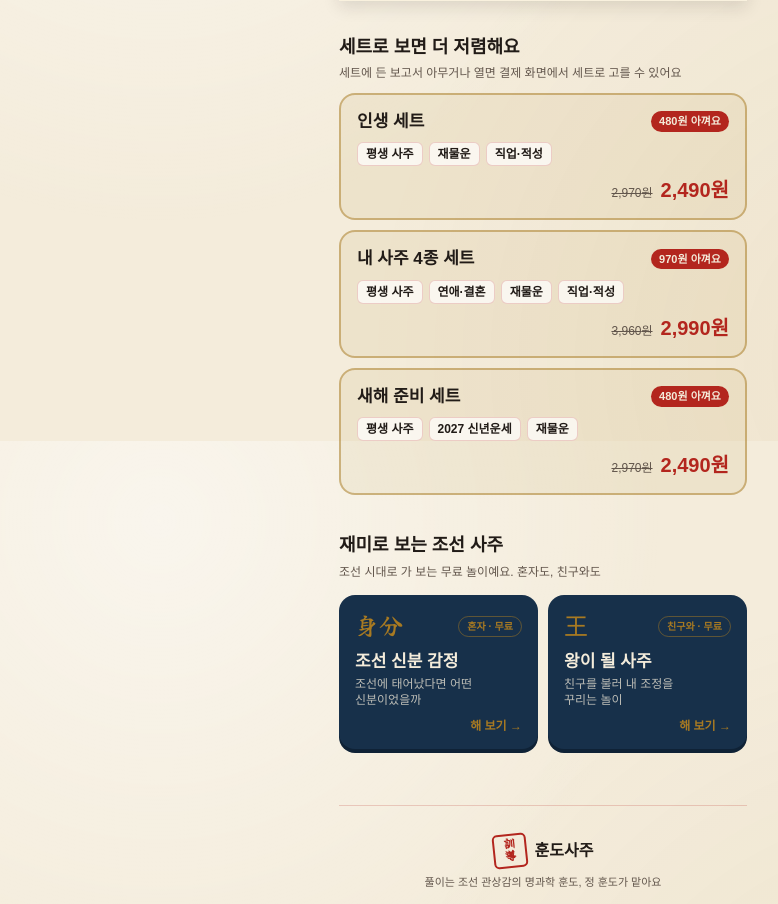
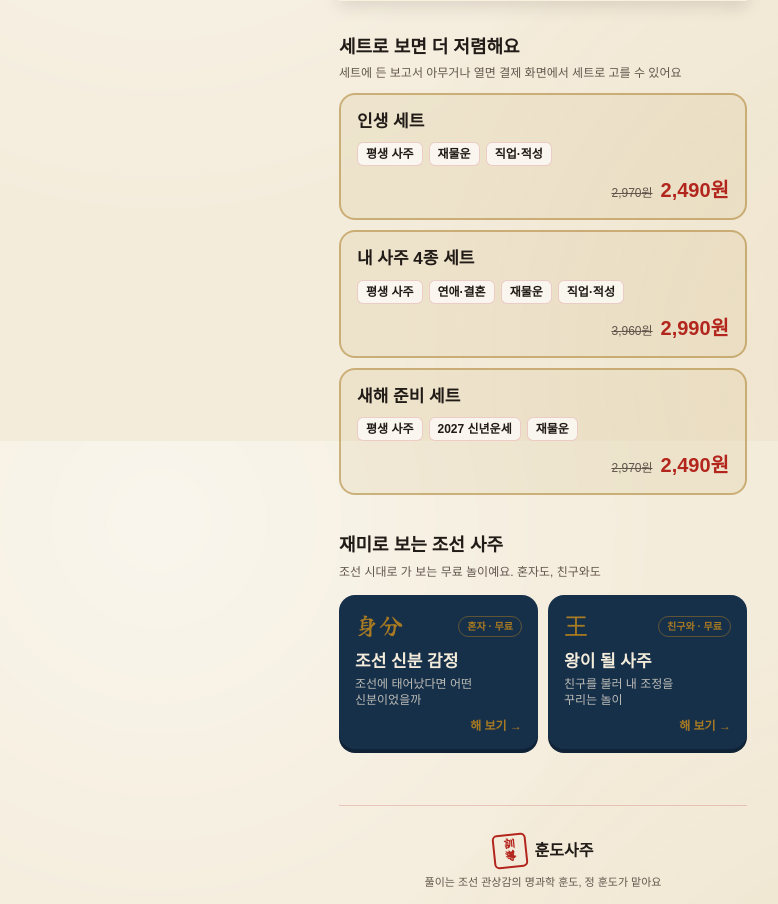
Before and after one commit to yeonwookjeong/wook, a Next.js app in the folder jojeong/: page /reports in a window 1280 px wide. Shown: the part 1159-2063 px from the top of the page, without its empty margins (97-875 px from the left). Built offline with nearby package versions, Linux system fonts and the light colour scheme; no server answers; a web font is replaced by a local one.

Commit message:
세트 카드: 우상단 'N원 아껴요' 배지 제거
Co-Authored-By: Claude Opus 5.5 <noreply@anthropic.com>
Claude-Session: https://claude.ai/code/session_01VzNXFL6pKmRhG5PhFNw54P

```diff
--- a/jojeong/app/reports/page.tsx
+++ b/jojeong/app/reports/page.tsx
@@ -50,8 +50,8 @@ function Row({ p, price, mine }: { p: Product; price: number; mine?: string }) {
 // A set's reports as short chips (the full titles run long side by side).
 const SHORT: Partial<Record<ProductId, string>> = { pyeongsaeng: "평생 사주", yeonae: "연애·결혼", jaemul: "재물운", jikup: "직업·적성", yeonun: "연운" };
 
-// Sets: a card each, unlike the report rows above: the reports as chips, and the price against the sum of the
-// singles, so the saving reads at a glance. The 새해 set shows only in its season (September to February).
+// Sets: a card each, unlike the report rows above: the reports as chips, and the price beside the sum of the
+// singles struck through. The 새해 set shows only in its season (September to February).
 function SetCard({ id, ny }: { id: SetId; ny: number | null }) {
   const set = SETS[id];
   const sum = set.products.length * PRICE;
@@ -60,10 +60,7 @@ function SetCard({ id, ny }: { id: SetId; ny: number | null }) {
   return (
     <li>
       <Link href={href} className="block rounded-2xl border-2 border-gold/50 bg-gold/8 px-4 py-3.5">
-        <span className="flex items-center justify-between gap-2">
-          <b className="font-myeongjo text-[17px]">{set.title}</b>
-          <span className="shrink-0 rounded-full bg-seal px-2 py-0.5 text-[11px] font-extrabold text-hanji">{(sum - set.price).toLocaleString("ko-KR")}원 아껴요</span>
-        </span>
+        <b className="block font-myeongjo text-[17px]">{set.title}</b>
         <span className="mt-2 flex flex-wrap gap-1.5">
           {set.products.map((p) => (
             <span key={p} className="rounded-md border border-seal/20 bg-white/70 px-2 py-0.5 text-[12px] font-bold">
```
